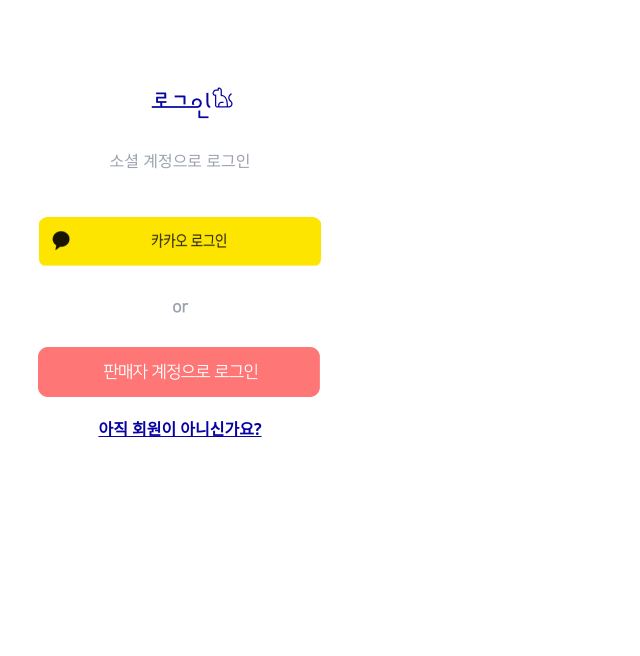
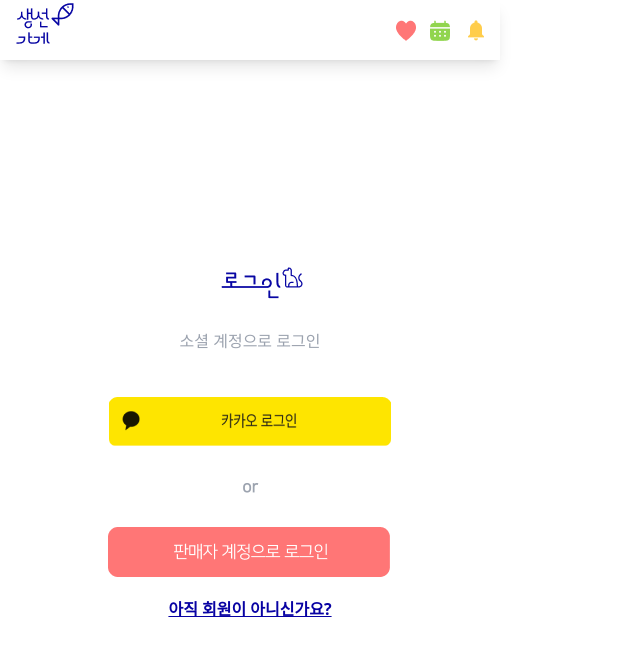
Before and after one commit to sun-mart-egg/funding-gift, a React (Vite) app in the folder FE/: page /login in a window 1280 px wide. Shown: the top 656 px of the page, without its empty margins (0-640 px from the left). Built offline with nearby package versions, Linux system fonts and the light colour scheme.

Commit message:
[FE][Fix] MainHeader 수정 및 MainLayout 설정

```diff
--- a/FE/src/App.jsx
+++ b/FE/src/App.jsx
@@ -17,12 +17,16 @@
 import MakeFundingFinish from "./components/Funding/pages/MakeFundingFinish.jsx";
 import Login from "./components/Login/Login.jsx"
 
+import MainLayout from "./components/UI/MainLayout.jsx";
 
 function App() {
   return (
     <>
       <BrowserRouter>
         <Routes>
+          <Route element={<MainLayout />}>
+            <Route path="/login" element={<Login />} />
+          </Route>
 
           <Route path="/make-funding-detail" element={<MakeFundingDetail />} />
           <Route path="/" element={<MyFunding />} />
@@ -33,7 +37,6 @@
           <Route path="/product/:productId" element={<ProductDetail />} />
           <Route path="/brand/:brandId" element={<BrandStore />} />
           <Route path="/wishlist/:userId" element={<Wishlist />} />
-          <Route path="/login" element={<Login />} />
         </Routes>
       </BrowserRouter>
     </>
--- a/FE/src/components/Funding/pages/MakeFundingDetail.jsx
+++ b/FE/src/components/Funding/pages/MakeFundingDetail.jsx
@@ -4,7 +4,7 @@
 import "react-datepicker/dist/react-datepicker.css";
 import egg from "/imgs/egg3.jpg";
 import Footer from "../../UI/Footer";
-import Header from "../../UI/Header";
+import Header from "../../UI/MainHeader";
 
 function MakeFundingDetail() {
   // 현재 보여줄 컨텐츠 인덱스를 상태로 관리
--- a/FE/src/components/Login/Login.jsx
+++ b/FE/src/components/Login/Login.jsx
@@ -6,13 +6,13 @@
 function Login() {
     return (
         <>
-            <div className=" flex flex-col items-center w-[360px] h-[640px] bg-white">
-                <img src={LoginLogo} alt="login" className=" mt-20" />
-                <p className=" text-gray-400 m-4">소셜 계정으로 로그인</p>
+            <div className="main-layer">
+                <img src={LoginLogo} alt="login" className="mt-20 " />
+                <p className="m-4 text-gray-400 ">소셜 계정으로 로그인</p>
                 <img src={KakaoLogin} alt="login" className=" mt-7" />
-                <p className=" text-gray-400 font-cusFont3 font-bold mt-7">or</p>
+                <p className="font-bold text-gray-400 font-cusFont3 mt-7">or</p>
                 <img src={sellerLogin} alt="login" className=" mt-7 left-0.5" />
-                <p className=" text-cusColor1 font-semibold underline mt-5">아직 회원이 아니신가요?</p>
+                <p className="mt-5 font-semibold underline text-cusColor1">아직 회원이 아니신가요?</p>
             </div>
         </>
     )
--- a/FE/src/components/Products/Product.jsx
+++ b/FE/src/components/Products/Product.jsx
@@ -2,7 +2,7 @@
 import { BrowserRouter as Router, Route, Link } from 'react-router-dom';
 
 
-import Header from '../UI/Header'
+import Header from '../UI/MainHeader'
 import Footer from '../UI/Footer';
 
 import Categories1 from '../../../public/imgs/product_categories1.png'
--- a/FE/src/components/UI/Header.jsx
+++ /dev/null
@@ -1,27 +0,0 @@
-import { Link } from "react-router-dom";
-
-function Header() {
-    return (
-        <header className="header-layer">
-            <Link to={"/"}>
-                <img src="/imgs/logo.png" alt="logo" className="pt-1" />
-            </Link>
-
-            <header className="flex flex-row items-center">
-                <button>
-                    <img src="/imgs/heart.png" alt="wish-button" className="m-3" />
-                </button>
-                <button>
-                    <Link to={"/friends/calendar"}>
-                        <img src="/imgs/calendar.png" alt="calendar-button" className="m-2" />
-                    </Link>
-                </button>
-                <button>
-                    <img src="/imgs/bell.png" alt="alert-button" className="m-2" />
-                </button>
-            </header>
-        </header>
-    )
-}
-
-export default Header;
--- /dev/null
+++ b/FE/src/components/UI/MainHeader.jsx
@@ -0,0 +1,27 @@
+import { Link } from "react-router-dom";
+
+function Header() {
+    return (
+        <header className="justify-between header">
+            <Link to={"/"}>
+                <img src="/imgs/logo.png" alt="logo"/>
+            </Link>
+
+            <header className="flex flex-row gap-3 p-3">
+                <button>
+                    <img src="/imgs/heart.png" alt="wish-button"/>
+                </button>
+                <button>
+                    <Link to={"/friends/calendar"}>
+                        <img src="/imgs/calendar.png" alt="calendar-button"/>
+                    </Link>
+                </button>
+                <button>
+                    <img src="/imgs/bell.png" alt="alert-button"/>
+                </button>
+            </header>
+        </header>
+    )
+}
+
+export default Header;
--- /dev/null
+++ b/FE/src/components/UI/MainLayout.jsx
@@ -0,0 +1,13 @@
+import MainHeader from "./MainHeader.jsx";
+import { Outlet } from "react-router-dom";
+
+function MainLayout() {
+    return (
+        <>
+        <MainHeader />
+        <Outlet />
+        </>
+    )
+}
+
+export default MainLayout
```
